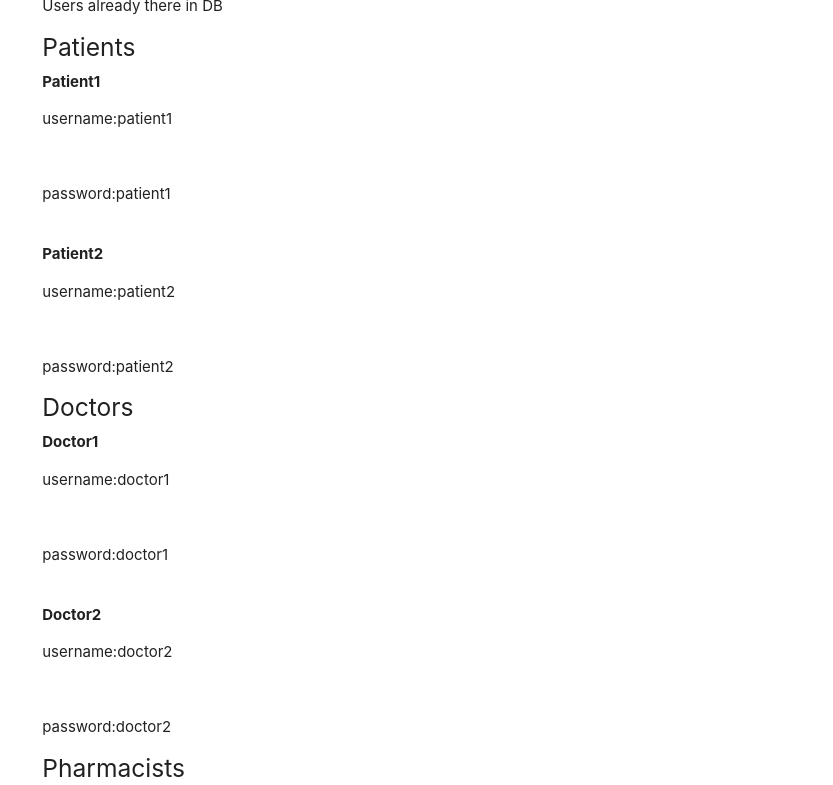
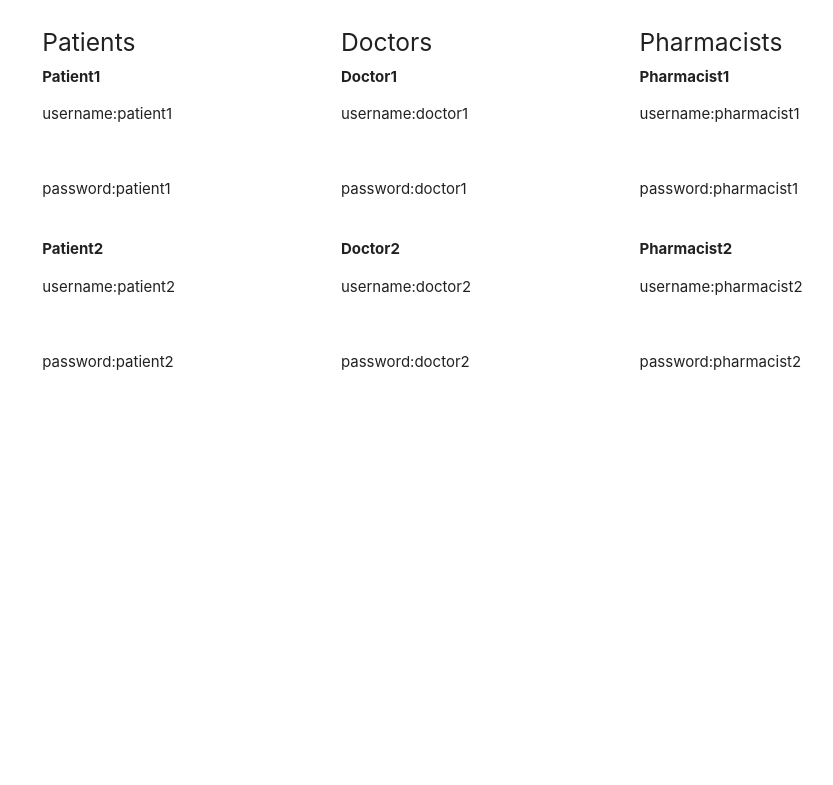
Before and after one commit to pranavlpin/pharmEasy, a website: page public/index.html in a window 1280 px wide. Shown: the part 344-1129 px from the top of the page, without its empty margins (161-994 px from the left). After the commit the page ends 800 px from the top, so only its background shows below. Drawn offline with nearby package versions, Linux system fonts and the light colour scheme.

Commit message:
Small formatting change

```diff
--- a/public/index.html
+++ b/public/index.html
@@ -35,9 +35,11 @@
             </div>
         </div>
         <div class="row">
-            <div class="col s12 m12 l12">
-                <H3>Notes</H3>
-                <p>Users already there in DB</p>
+            <H3>Notes</H3>
+            <p>Users already there in DB</p>
+            <div class="col s4 m4 l4">
+
+
                 <h5>Patients</h5>
                 <b>Patient1</b>
                 <br>
@@ -50,6 +52,8 @@
                 <p>username:patient2</p>
                 <br>
                 <p>password:patient2</p>
+            </div>
+            <div class="col s4 m4 l4">
                 <h5>Doctors</h5>
                 <b>Doctor1</b>
                 <br>
@@ -62,6 +66,8 @@
                 <p>username:doctor2</p>
                 <br>
                 <p>password:doctor2</p>
+            </div>
+            <div class="col s4 m4 l4">
                 <h5>Pharmacists</h5>
                 <b>Pharmacist1</b>
                 <br>
@@ -74,9 +80,9 @@
                 <p>username:pharmacist2</p>
                 <br>
                 <p>password:pharmacist2</p>
-
             </div>
         </div>
+    </div>
     </div>
 
     <script>
```
